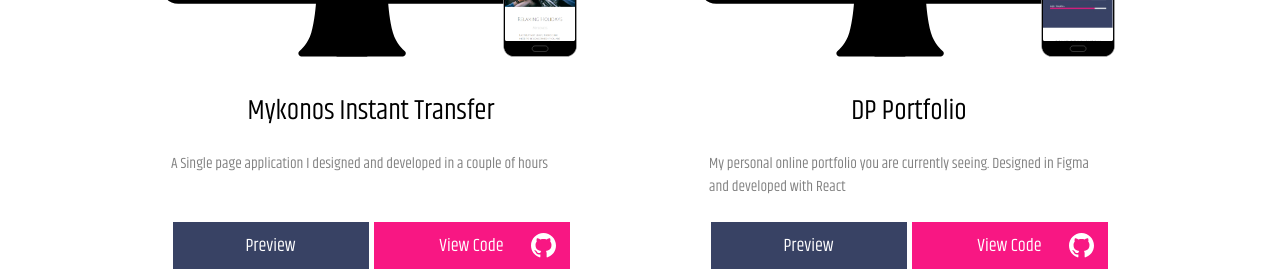
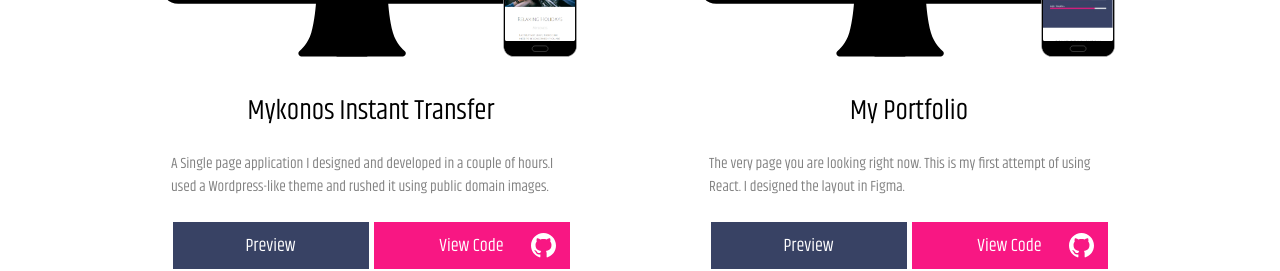
Before and after one commit to DionysisP/Portfolio, a React (Create React App) app: page /portfolio in a window 1280 px wide. Shown: the part 638-909 px from the top of the page. Built offline with nearby package versions, Linux system fonts and the light colour scheme.

Commit message:
change descriptions

```diff
--- a/src/components/Portfolio.js
+++ b/src/components/Portfolio.js
@@ -35,7 +35,7 @@ export default function Portfolio(props) {
                 <ShowProject
                     id='1'
                     title='Mykonos Instant Transfer'
-                    description='A Single page application I designed and developed in a couple of hours'
+                    description='A Single page application I designed and developed in a couple of hours.I used a Wordpress-like theme and rushed it using public domain images.'
                     websiteImage={mykonos}
                     websiteImage2={mykonos2}
                     gitHub={'https://github.com/DionysisP/mykonosProject'}
@@ -52,8 +52,8 @@ export default function Portfolio(props) {
                     */}
                 <ShowProject
                     id='2'
-                    title='DP Portfolio'
-                    description='My personal online portfolio you are currently seeing. Designed in Figma and developed with React'
+                    title='My Portfolio'
+                    description='The very page you are looking right now. This is my first attempt of using React. I designed the layout in Figma.'
                     websiteImage={dpDesk}
                     websiteImage2={dpMob}
                 />
@@ -66,8 +66,8 @@ export default function Portfolio(props) {
                 <Logos logo={webAtClass} desc='Web@Class is an online classroom "simulation".' />
                 <Logos logo={elida} desc='Navigation gauntlet for visually impaired people' />
                 <Logos logo={eveningJam} desc='Evening Jam is an Jazz/Blues band from Larisa' />
-                <Logos logo={at} desc='Alexanter Tsapo' />
-                <Logos logo={bell} desc='Just a logo a designed' />
+                <Logos logo={at} desc='Alexanter Tsapo Logo' />
+                <Logos logo={bell} desc='While fooling around on Adobe Illustrator, I suddenly came up with this logo. Cannot really tell what this is about but it reminds me a bell in a strange way. ' />
                 <Logos logo={martini} desc='Greek music band from Thesaloniki'/>
             </div>
 
```
